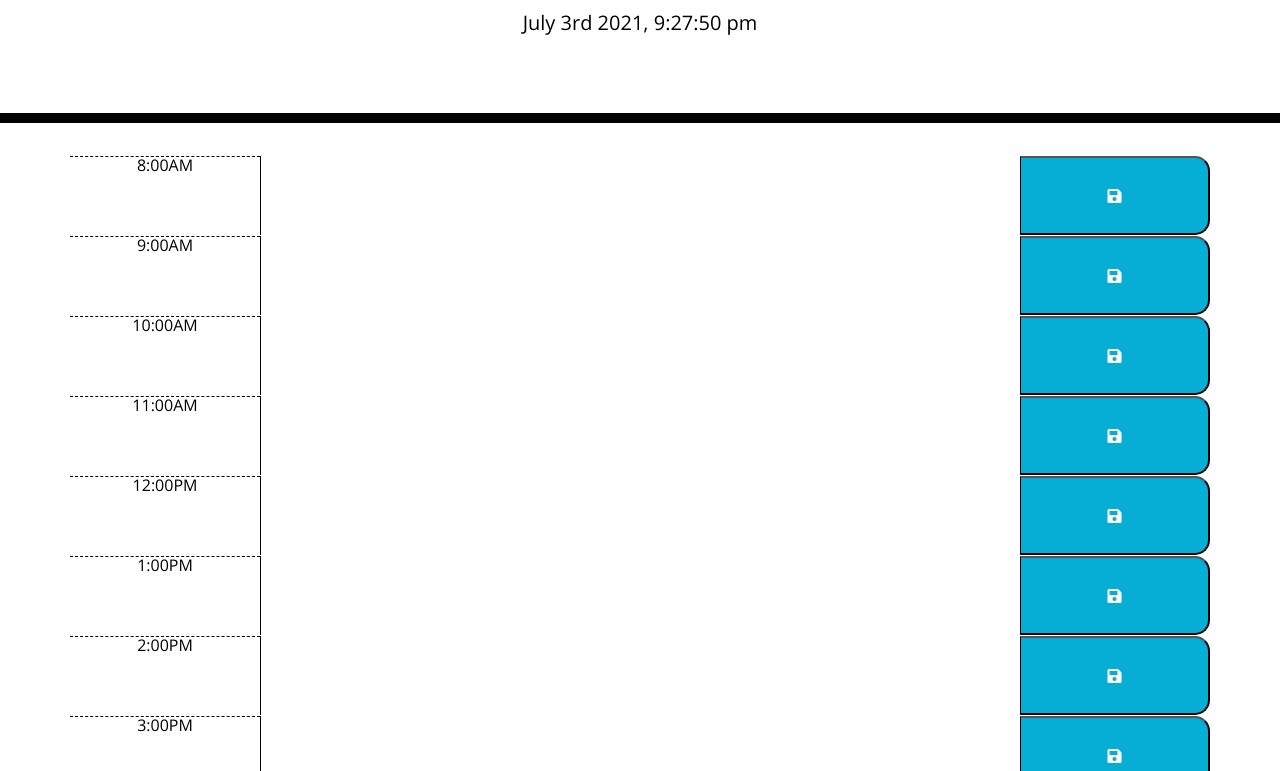
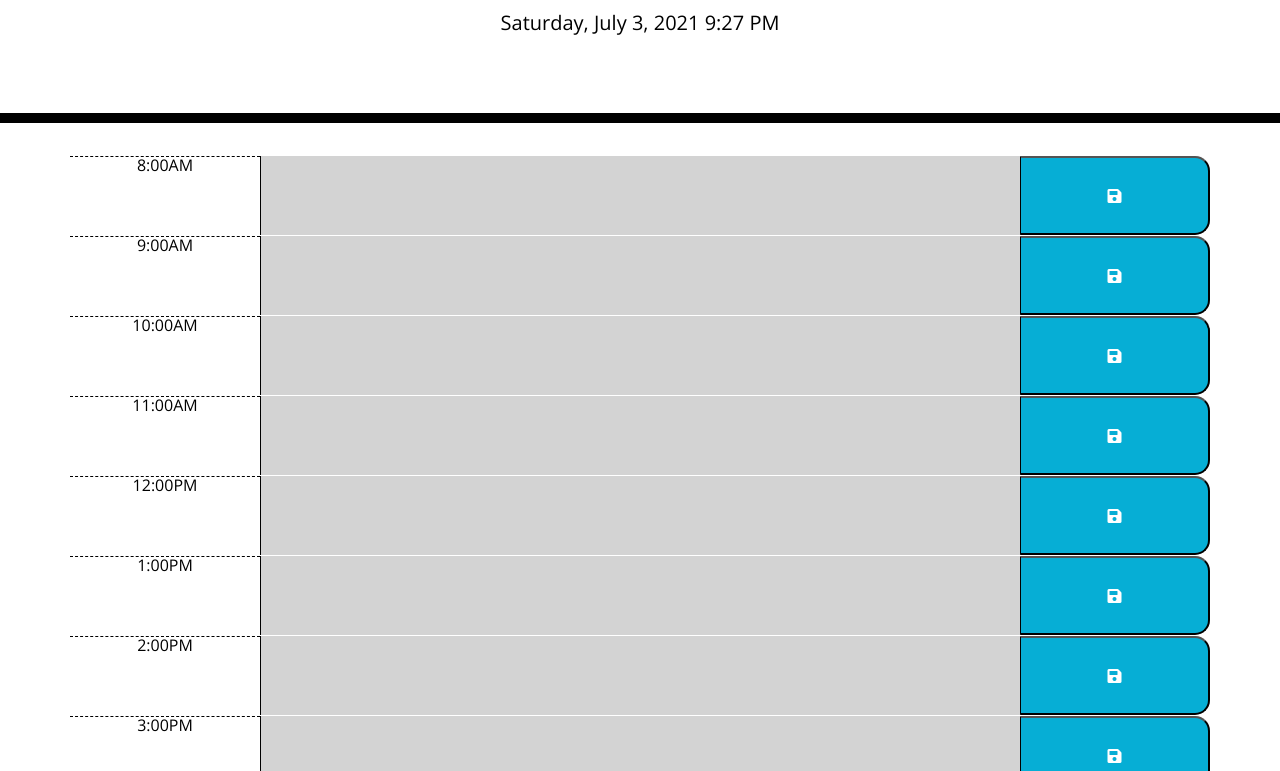
Before and after one commit to Bwogi/work-day-scheduler, a plain HTML site: page index.html in a window 1280 px wide. Shown: the part 181-952 px from the top of the page. Drawn offline with nearby package versions, Linux system fonts and the light colour scheme.

Commit message:
making time block dynamic

```diff
--- a/assets/js/script.js
+++ b/assets/js/script.js
@@ -1,6 +1,52 @@
-// current day
-var now = moment().format('MMMM Do YYYY, h:mm:ss a');
-// console.log(today)
-var currentDayEl = document.getElementById('currentDay');
-// console.log(currentDayEl)
-currentDayEl.textContent = now;
+// const { parseTwoDigitYear } = require("moment");
+
+var saveBtnEl = document.querySelector('.saveBtn');
+var currentDayEl = document.querySelector("#currentDay");
+
+// DOM header day date addition
+var timeNow = moment().format('LLLL');
+console.log(timeNow)
+$("#currentDay").text(timeNow);
+
+// what is the time now(hourly)?
+var checkTime = moment().hour();
+console.log(checkTime);
+
+// indicate current time on calendar
+$(".time-block").each(function() {
+    var hourBlock = $(this).attr("id");
+    if (hourBlock == checkTime) {
+        $(this).addClass("present");
+        $(this).remove("past");
+        $(this).remove("future");
+    } else if (hourBlock < checkTime) {
+        $(this).addClass("past");
+        $(this).remove("future");
+        $(this).remove("present");
+    } else if (hourBlock > checkTime) {
+        $(this).addClass("future");
+        $(this).remove("past");
+        $(this).remove("present");
+    }
+
+})
+
+// Save the day's date?
+var checkDate = moment().format('L');
+console.log(checkDate);
+localStorage.setItem("savedDate", checkDate);
+
+
+
+// check if calendar has changed from one day to another
+var dateInStorage = localStorage.getItem("savedDate");
+
+if (checkDate != dateInStorage) {
+    localStorage.clear();
+}
+
+
+
+
+
+// when button is clicked
--- a/index.html
+++ b/index.html
@@ -20,65 +20,69 @@
     </header>
     <div class="container">
         <!-- Timeblocks go here -->
-        <div id="8-am" class="row time-block">
+        <div id="8" class="row time-block">
             <div class="col-2 hour">8:00AM</div>
             <textarea class="col-8 description"></textarea>
             <button class="saveBtn col-2"><i class="fas fa-save"></i></button>
         </div>
-        <div id="9-am" class="row time-block">
+        <div id="9" class="row time-block">
             <div class="col-2 hour">9:00AM</div>
             <textarea class="col-8 description"></textarea>
             <button class="saveBtn col-2"><i class="fas fa-save"></i></button>
         </div>
-        <div id="10-am" class="row time-block">
+        <div id="10" class="row time-block">
             <div class="col-2 hour">10:00AM</div>
             <textarea class="col-8 description"></textarea>
             <button class="saveBtn col-2"><i class="fas fa-save"></i></button>
         </div>
-        <div id="11-am" class="row time-block">
+        <div id="11" class="row time-block">
             <div class="col-2 hour">11:00AM</div>
             <textarea class="col-8 description"></textarea>
             <button class="saveBtn col-2"><i class="fas fa-save"></i></button>
         </div>
-        <div id="12-pm" class="row time-block">
+        <div id="12" class="row time-block">
             <div class="col-2 hour">12:00PM</div>
             <textarea class="col-8 description"></textarea>
             <button class="saveBtn col-2"><i class="fas fa-save"></i></button>
         </div>
-        <div id="1-pm" class="row time-block">
+        <div id="13" class="row time-block">
             <div class="col-2 hour">1:00PM</div>
             <textarea class="col-8 description"></textarea>
             <button class="saveBtn col-2"><i class="fas fa-save"></i></button>
         </div>
-        <div id="2-pm" class="row time-block">
+        <div id="14" class="row time-block">
             <div class="col-2 hour">2:00PM</div>
             <textarea class="col-8 description"></textarea>
             <button class="saveBtn col-2"><i class="fas fa-save"></i></button>
         </div>
-        <div id="3-pm" class="row time-block">
+        <div id="15" class="row time-block">
             <div class="col-2 hour">3:00PM</div>
             <textarea class="col-8 description"></textarea>
             <button class="saveBtn col-2"><i class="fas fa-save"></i></button>
         </div>
-        <div id="4-pm" class="row time-block">
+        <div id="16" class="row time-block">
             <div class="col-2 hour">4:00PM</div>
             <textarea class="col-8 description"></textarea>
             <button class="saveBtn col-2"><i class="fas fa-save"></i></button>
         </div>
-        <div id="5-pm" class="row time-block">
+        <div id="17" class="row time-block">
             <div class="col-2 hour">5:00PM</div>
             <textarea class="col-8 description"></textarea>
             <button class="saveBtn col-2"><i class="fas fa-save"></i></button>
         </div>
     </div>
+    <script src="https://code.jquery.com/jquery-3.4.1.min.js"></script>
+    <script src="https://cdnjs.cloudflare.com/ajax/libs/jquery/3.4.1/jquery.min.js"></script>
+    <script src="https://cdnjs.cloudflare.com/ajax/libs/jqueryui/1.12.1/jquery-ui.min.js"></script>
+    <script src="https://cdnjs.cloudflare.com/ajax/libs/jqueryui-touch-punch/0.2.3/jquery.ui.touch-punch.min.js"></script>
     <script src="https://cdnjs.cloudflare.com/ajax/libs/popper.js/1.15.0/umd/popper.min.js"></script>
-    <script src="https://code.jquery.com/jquery-3.4.1.min.js"></script>
-    <script src="https://cdnjs.cloudflare.com/ajax/libs/jqueryui/1.12.1/jquery-ui.min.js"></script>
-    <script src="https://cdnjs.cloudflare.com/ajax/libs/jquery/3.4.1/jquery.min.js"></script>
-    <script src="https://cdnjs.cloudflare.com/ajax/libs/jqueryui-touch-punch/0.2.3/jquery.ui.touch-punch.min.js"></script>
     <script src="https://cdnjs.cloudflare.com/ajax/libs/twitter-bootstrap/4.3.1/js/bootstrap.min.js"></script>
+    <script src="https://cdnjs.cloudflare.com/ajax/libs/moment.js/2.24.0/moment.min.js"></script>
     <script src="https://cdnjs.cloudflare.com/ajax/libs/moment.js/2.29.1/moment.min.js" integrity="sha512-qTXRIMyZIFb8iQcfjXWCO8+M5Tbc38Qi5WzdPOYZHIlZpzBHG3L3by84BBBOiRGiEb7KKtAOAs5qYdUiZiQNNQ==" crossorigin="anonymous" referrerpolicy="no-referrer"></script>
     <script src="./assets/js/script.js"></script>
+
+    <!-- <script src="https://cdn.jsdelivr.net/momentjs/2.12.0/moment.min.js"></script> -->
+    <!-- <script src="https://code.jquery.com/jquery.js"></script> -->
 
 </body>
 
```
Also changed, not shown: package-lock.json (added).
